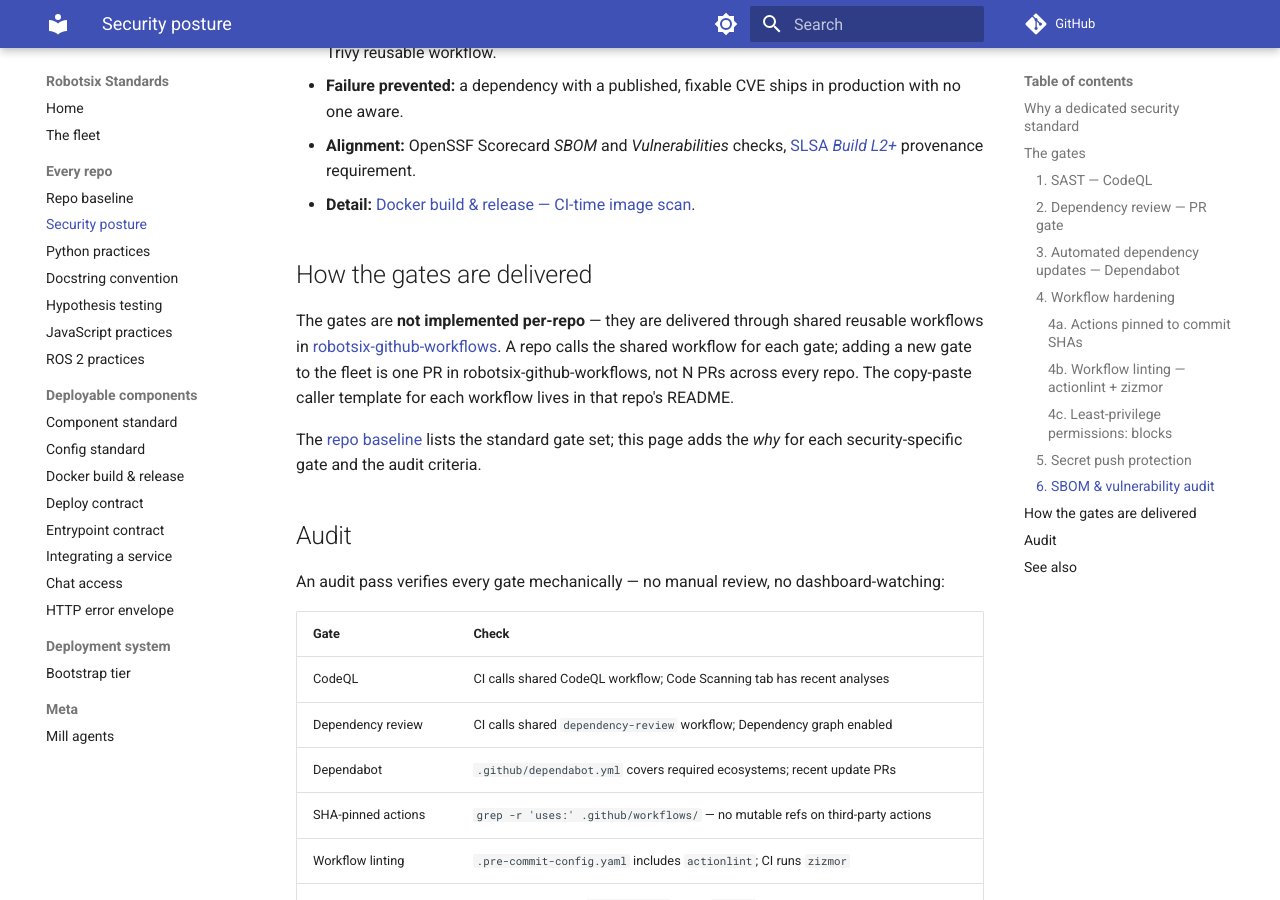
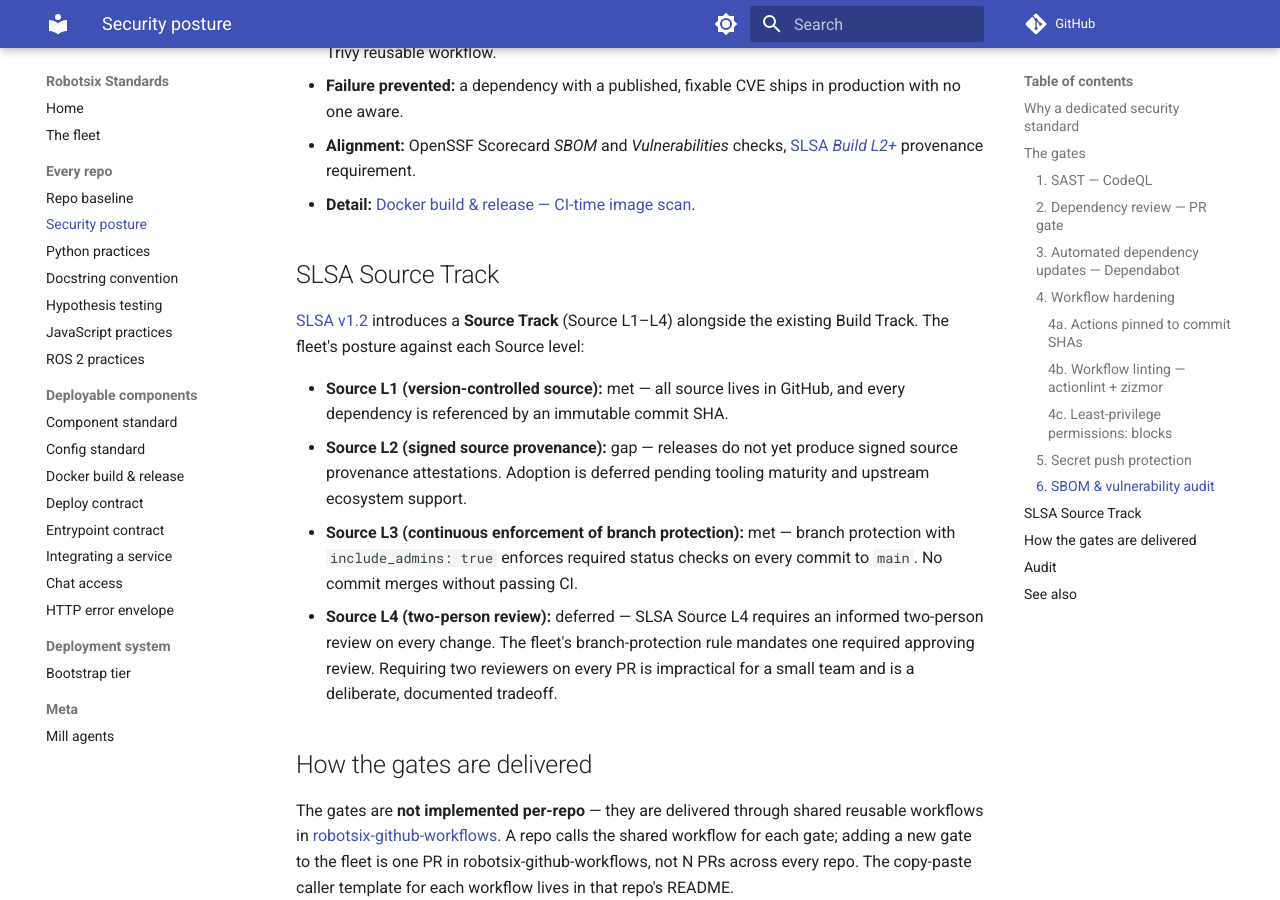
Before and after one commit to damien-robotsix/robotsix-standards, an MkDocs documentation site: the page built from docs/security-posture.md, in a window 1280 px wide and 900 px high, scrolled down 4149 px. Built offline with MkDocs 1.6.1 and Material for MkDocs 9.7.7, drawn with Linux system fonts in a browser that asks for light colours; comment, search, counter and statistics services are not loaded.

Commit message:
mill: security-posture.md: update SLSA reference from v1.0 to v1.2 and address Source Track (20260719T224559Z-security-posture-md-update-slsa-referenc-d9bf) (#75)
Co-authored-by: robotsix-mill <mill@robotsix.local>

```diff
--- a/docs/security-posture.md
+++ b/docs/security-posture.md
@@ -188,9 +188,29 @@ dependency vulnerability audit on every CI run.
 - **Failure prevented:** a dependency with a published, fixable CVE ships in
   production with no one aware.
 - **Alignment:** OpenSSF Scorecard *SBOM* and *Vulnerabilities* checks,
-  [SLSA *Build L2+*](https://slsa.dev/spec/v1.0/requirements) provenance
+  [SLSA *Build L2+*](https://slsa.dev/spec/v1.2/requirements) provenance
   requirement.
 - **Detail:** [Docker build & release — CI-time image scan](docker-standard.md#ci-time-image-scan).
+
+## SLSA Source Track
+
+[SLSA v1.2](https://slsa.dev/spec/v1.2/) introduces a **Source Track**
+(Source L1–L4) alongside the existing Build Track. The fleet's posture against
+each Source level:
+
+- **Source L1 (version-controlled source):** met — all source lives in GitHub,
+  and every dependency is referenced by an immutable commit SHA.
+- **Source L2 (signed source provenance):** gap — releases do not yet produce
+  signed source provenance attestations. Adoption is deferred pending tooling
+  maturity and upstream ecosystem support.
+- **Source L3 (continuous enforcement of branch protection):** met — branch
+  protection with `include_admins: true` enforces required status checks on
+  every commit to `main`. No commit merges without passing CI.
+- **Source L4 (two-person review):** deferred — SLSA Source L4 requires an
+  informed two-person review on every change. The fleet's branch-protection
+  rule mandates one required approving review. Requiring two reviewers on
+  every PR is impractical for a small team and is a deliberate, documented
+  tradeoff.
 
 ## How the gates are delivered
 
```
Also changed, not shown: CHANGELOG.md (+1 -0 lines), changelog.d/20260719T224559Z-security-posture-md-update-slsa-referenc-d9bf.misc.md (added, +1 -0 lines).
